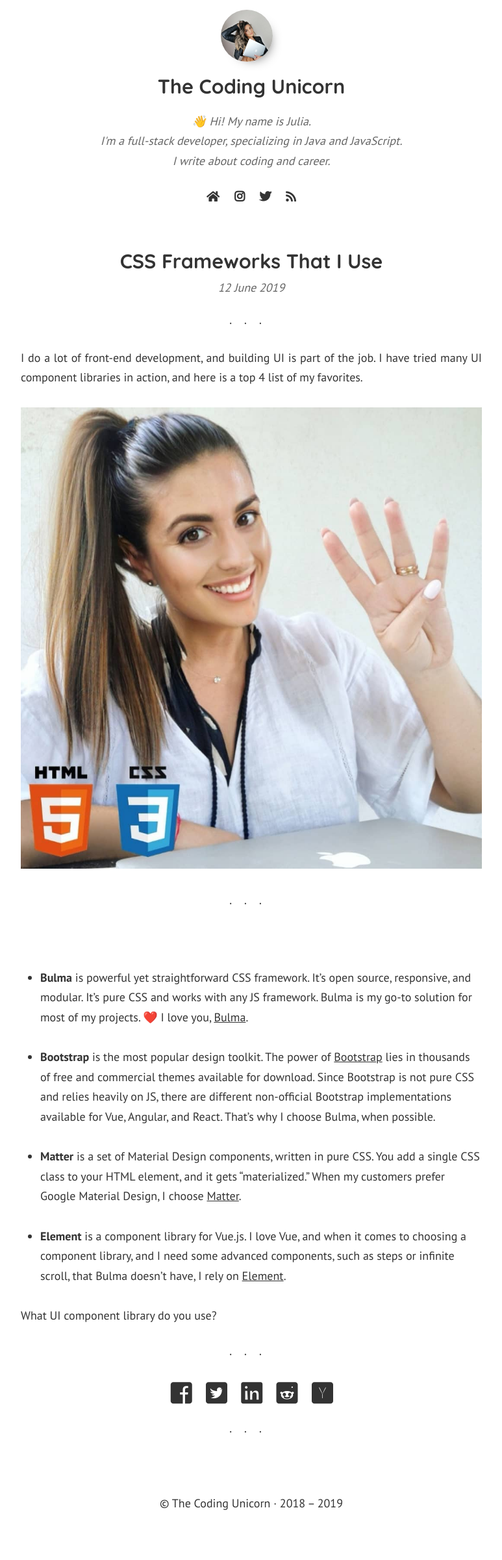
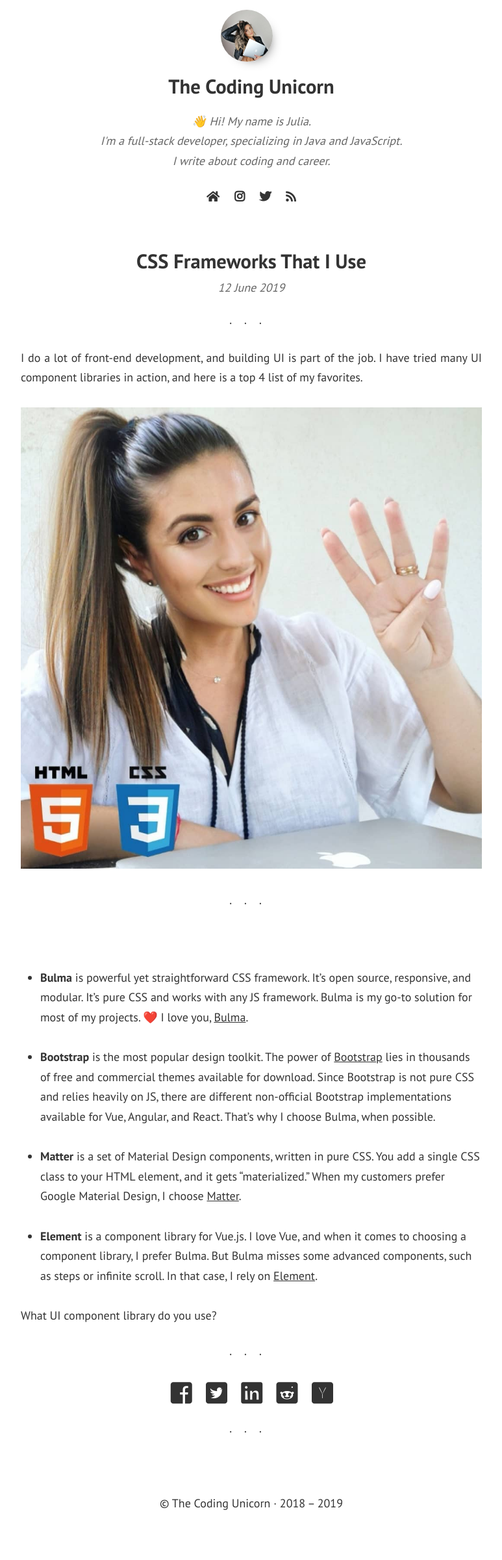
Before and after one commit to unicorncoding/unicorncoding.github.io, a Jekyll site: the page built from _posts/2019-06-12-css-frameworks-that-i-use.md, in a window 1280 px wide. Shown: the whole page at 65% size, without its empty margins (253-1026 px from the left). Built offline with Jekyll 4.4.1, drawn with Linux system fonts in a browser that asks for light colours; nearby versions of some CDN libraries; comment, search, counter and statistics services are not loaded.

Commit message:
switch to PT Sans font everywhere

```diff
--- a/_layouts/default.html
+++ b/_layouts/default.html
@@ -16,7 +16,7 @@
 
     <link rel="stylesheet" type="text/css" href="{{ site.baseurl }}/style.css?version=3" />
     <link rel="alternate" type="application/rss+xml" title="{{ site.title }} by {{ site.author }}" href="{{ site.baseurl }}/feed.xml" />
-    <link href="//fonts.googleapis.com/css?family=Quicksand:700|PT+Sans:400,700" rel="stylesheet">
+    <link href="//fonts.googleapis.com/css?family=PT+Sans:400,700" rel="stylesheet">
     <link rel="stylesheet" href="//use.fontawesome.com/releases/v5.5.0/css/all.css" integrity="sha384-B4dIYHKNBt8Bc12p+WXckhzcICo0wtJAoU8YZTY5qE0Id1GSseTk6S+L3BlXeVIU" crossorigin="anonymous">
 
     <link rel="shortcut icon" type="image/png" href="{{ site.avatar }}">
@@ -42,7 +42,7 @@
         <i id="header-toggle" class="show-mobile fas fa-bars" onclick="show('header'); hide('header-toggle')"></i>
         <header id="header" class="masthead hide-mobile">
           <a href="{{ site.baseurl }}/" class="site-avatar"><img src="{{ site.avatar }}" /></a>
-          <h2>{{site.title}}</h2>
+          <h2><b>{{site.title}}</b></h2>
           <h3>
             <i>
               👋 Hi! My name is Julia. <br>I'm a full-stack developer, specializing in Java and JavaScript. <br>I write about coding and career.<br>
--- a/_posts/2019-06-12-css-frameworks-that-i-use.md
+++ b/_posts/2019-06-12-css-frameworks-that-i-use.md
@@ -19,7 +19,7 @@
 
 * **Matter**  is a set of Material Design components, written in pure CSS. You add a single CSS class to your HTML element, and it gets "materialized." When my customers prefer Google Material Design, I choose [Matter](github.com/finnhvman/matter){: rel="nofollow" }.
 
-* **Element** is a component library for Vue.js. I love Vue, and when it comes to choosing a component library, and I need some advanced components, such as steps or infinite scroll, that Bulma doesn't have, I rely on [Element](https://element.eleme.cn){: rel="nofollow" }.
+* **Element** is a component library for Vue.js. I love Vue, and when it comes to choosing a component library, I prefer Bulma. But Bulma misses some advanced components, such as steps or infinite scroll. In that case, I rely on [Element](https://element.eleme.cn){: rel="nofollow" }.
 ⠀
 
 What UI component library do you use?
--- a/_sass/_variables.scss
+++ b/_sass/_variables.scss
@@ -16,7 +16,7 @@
 $white: #fff;
 // Font stacks
 $primaryFont: "PT Sans", serif;
-$headerFont: "Quicksand";
+$headerFont: "PT Sans", sans-serif;
 $helvetica: Helvetica, Arial, sans-serif;
 $helveticaNeue: "Helvetica Neue", Helvetica, Arial, sans-serif;
 $georgia: Georgia, serif;
```
